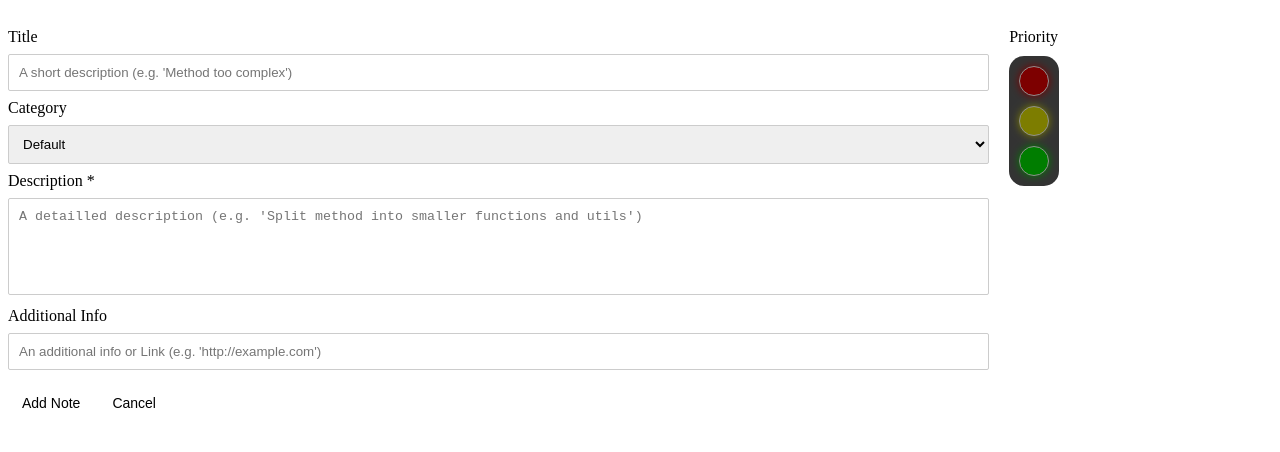
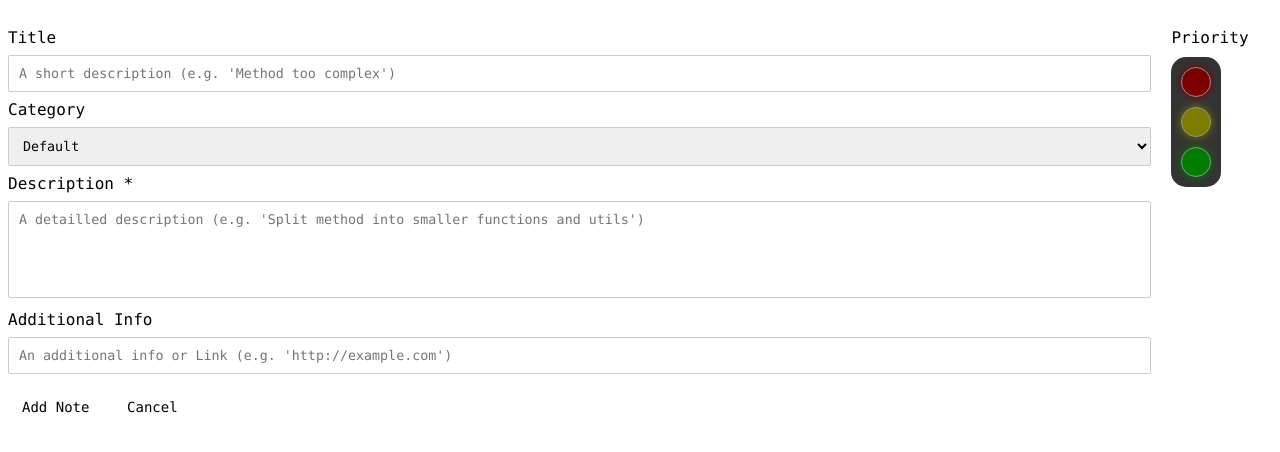
Before and after one commit to yanglang1987500/NitPicker, a website: page resource/index.html in a window 1280 px wide. Drawn offline with Linux system fonts and the light colour scheme.

Commit message:
fix html style

```diff
--- a/package.json
+++ b/package.json
@@ -3,7 +3,7 @@
   "displayName": "Nit Picker",
   "description": "Code Review Tool",
   "publisher": "sniyve",
-  "version": "0.0.13",
+  "version": "0.0.14",
   "engines": {
     "vscode": "^1.27.0"
   },
--- a/resource/index.html
+++ b/resource/index.html
@@ -17,8 +17,11 @@
             border-radius: 2px;
             box-sizing: border-box;
             resize: none;
+            font-family: Consolas, 'Courier New', monospace;
           }
-
+          body {
+            font-family: Consolas, 'Courier New', monospace;
+          }
           body.vscode-light {
             color: black;
           }
@@ -45,6 +48,7 @@
             vertical-align: middle;
             user-select: none;
             border-radius: 2px;
+            font-family: Consolas, 'Courier New', monospace;
           }
           .action-btn:disabled {
             background-color: rgb(239, 240, 241);
```
